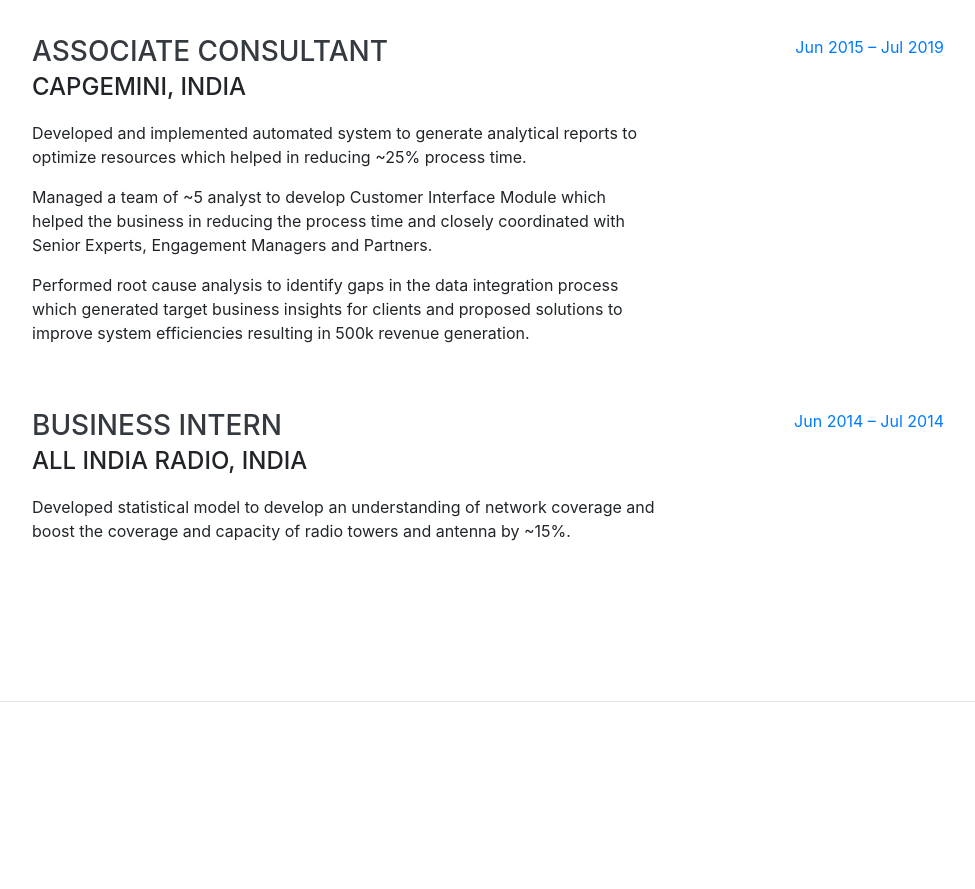
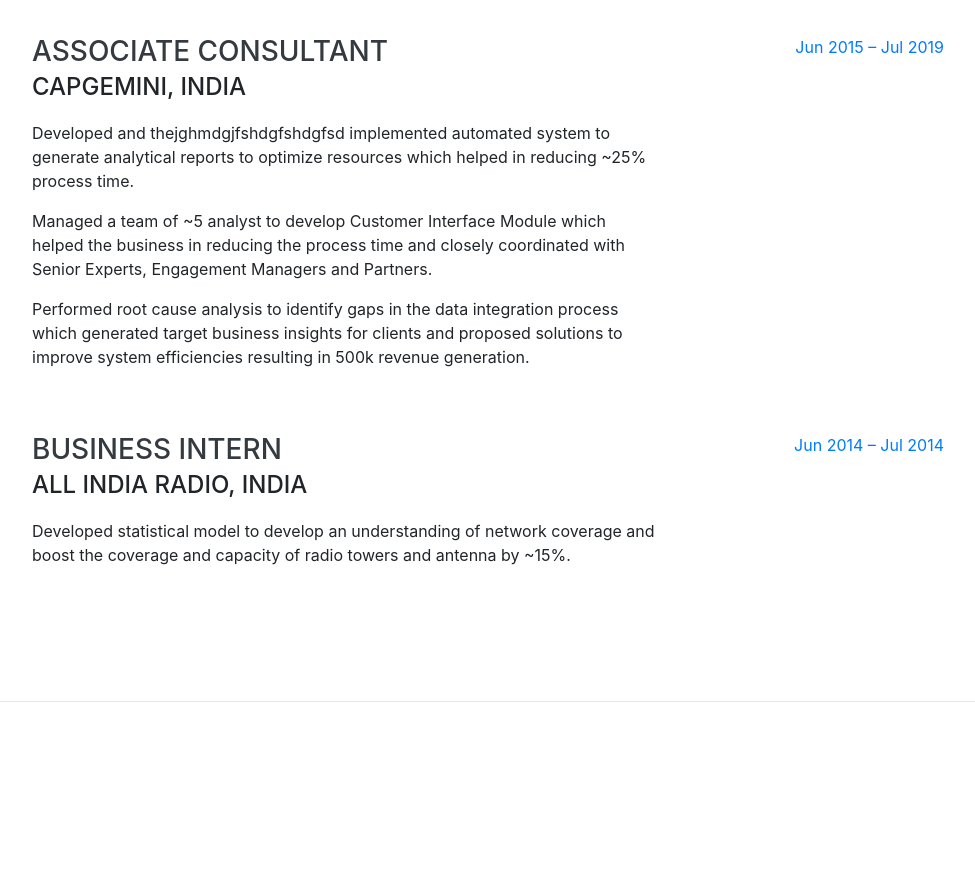
Before and after one commit to arjavkala/arjavkala.github.io, a website with bundled scripts: page index.html in a window 1280 px wide. Shown: the part 900-1789 px from the top of the page, without its empty margins (288-1263 px from the left). Built offline with nearby package versions, Linux system fonts and the light colour scheme; a web font is replaced by a local one.

Commit message:
Update index.html

```diff
--- a/index.html
+++ b/index.html
@@ -100,7 +100,7 @@
           <div class="resume-content">
             <h3 class="mb-0">Associate Consultant </h3>
             <div class="subheading mb-3">Capgemini, India </div>
-            <p>Developed and implemented automated system to generate analytical reports to optimize resources which helped in reducing ~25% process time.</p>
+            <p>Developed and thejghmdgjfshdgfshdgfsd implemented automated system to generate analytical reports to optimize resources which helped in reducing ~25% process time.</p>
 			<p>Managed a team of ~5 analyst to develop Customer Interface Module which helped the business in reducing the process time and closely coordinated with Senior Experts, Engagement Managers and Partners.</p>
 			<p>Performed root cause analysis to identify gaps in the data integration process which generated target business insights for clients and proposed solutions to improve system efficiencies resulting in 500k revenue generation.</p>
           </div>
```
